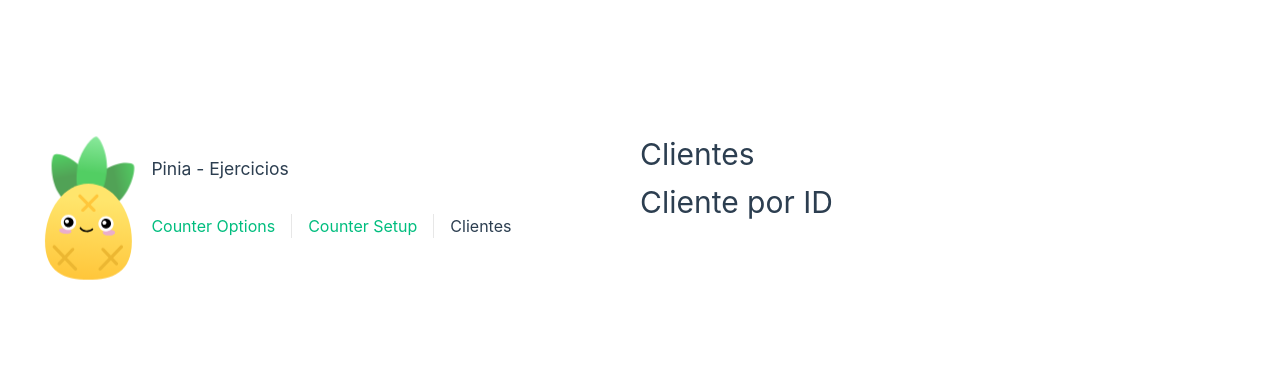
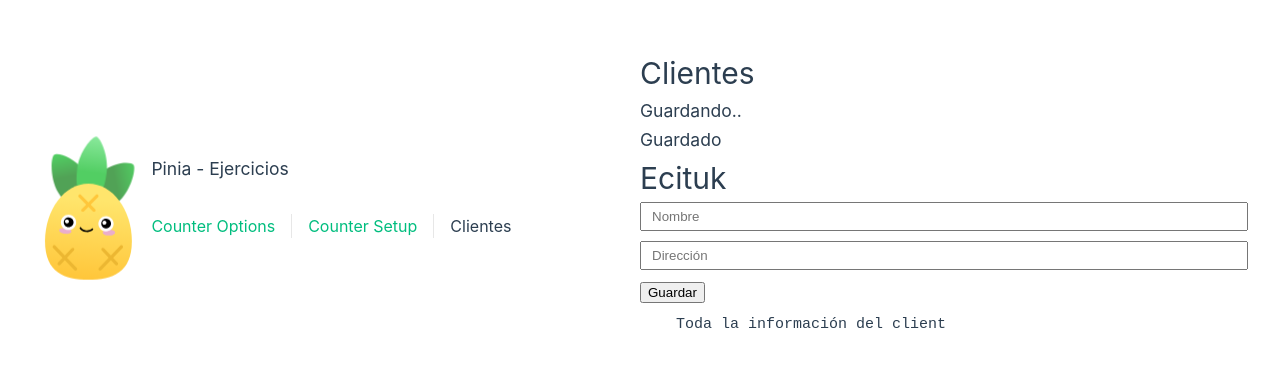
Before and after one commit to engelcituk/pinia-app, a Vue app: page /clients/1 in a window 1280 px wide. Shown: the part 195-562 px from the top of the page. Built offline with nearby package versions, Linux system fonts and the light colour scheme; what @tanstack/vue-query would draw is missing.

Commit message:
Continuación de la sección

```diff
--- a/src/clients/pages/ClientPage.vue
+++ b/src/clients/pages/ClientPage.vue
@@ -1,13 +1,45 @@
 <script setup lang="ts">
+import LoadingModal from '@/shared/components/LoadingModal.vue';
 
 </script>
 <template>
     <div>
-        <h1>Cliente por ID</h1>
+        <h3>Guardando..</h3>
+        <h3>Guardado</h3>
+
+        <LoadingModal v-if="false"/>
+
+        <div>
+            <h1>Ecituk</h1>
+            <form action="">
+                <input
+                    type="text"
+                    placeholder="Nombre"
+                >
+                <br>
+                <input
+                    type="text"
+                    placeholder="Dirección"
+                >
+                <br>
+                <button type="submit">Guardar</button>
+            </form>
+
+        </div>
     </div>
+    <pre>
+    Toda la información del client
+    </pre>
 </template>
 
 
 <style scoped>
-
+input {
+    width: 100%;
+    padding: 5px 10px;
+    margin-bottom: 10px;
+}
+button{
+    margin-bottom: 10px;
+}
 </style>
```
